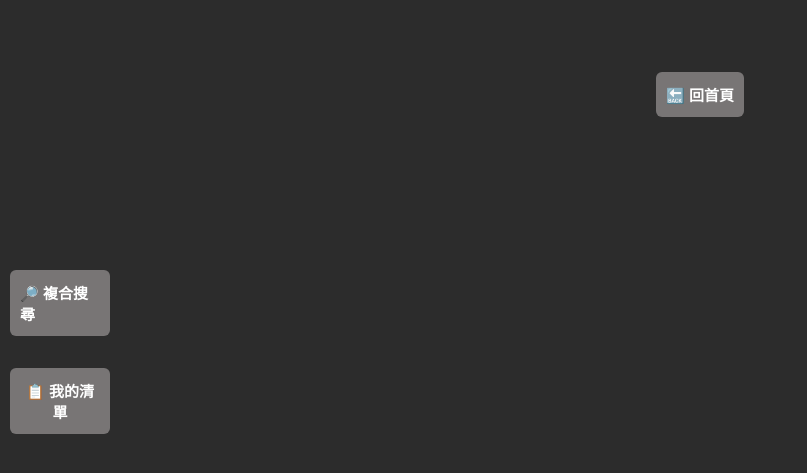
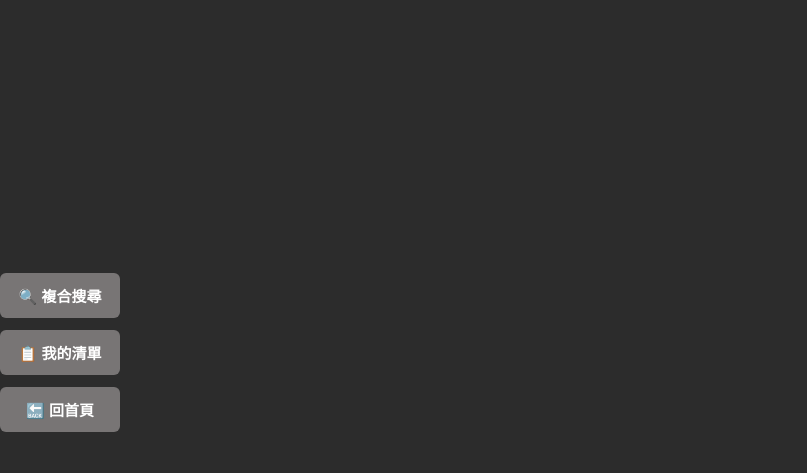
Before and after one commit to Changyenhsun/database_system_project, a Flask app: template templates/recommend.html in a window 1280 px wide. Shown: the part 48-521 px from the top of the page, without its empty margins (0-807 px from the left). Run offline with Flask 3, Linux system fonts and the light colour scheme; the template is opened without the code that fills it, so the values that code supplies are empty.

Commit message:
修改按鈕形式

```diff
--- a/static/style.css
+++ b/static/style.css
@@ -166,32 +166,21 @@
     margin: 0;
 }
 
-.back-link {
+.sidebar-button {
     display: block;
-    margin: 40px auto 0;
-    color: #fff;
-    text-decoration: none;
-    font-weight: bold;
-    background-color: #787575;
-    border-radius: 6px;
-    font-size: 15px;
-    text-align: center;
-    width: fit-content;
-    padding: 12px 10px;
-}
-
-.search-link {
-    display: inline-block;
-    background-color: #787575;
-    color: #fff;
-    text-decoration: none;
     padding: 12px 10px;
     border-radius: 6px;
     font-weight: bold;
     font-size: 15px;
+    background-color: #787575;
+    color: #fff;
+    text-align: center;
+    text-decoration: none;
+    width: 100px;
+    transition: background-color 0.2s ease;
 }
 
-.search-link:hover {
+.sidebar-button:hover {
     background-color: #505050;
 }
 
@@ -224,24 +213,6 @@
     padding-left: 0;
     margin-left: 0;
 }
-
-.mylist-link {
-    padding: 12px 10px;
-    border-radius: 6px;
-    font-weight: bold;
-    font-size: 15px;
-    display: block;
-    margin-top: 20px;
-    text-align: center;
-    background-color: #787575;
-    color: #fff;
-    text-decoration: none;
-}
-
-.mylist-link:hover {
-    background-color: #505050;
-}
-
 
 #clear-list-btn {
     margin-top: 20px;
--- a/templates/mylist.html
+++ b/templates/mylist.html
@@ -8,7 +8,7 @@
 </head>
 <body class="recommend-page">
     <div class="recommend-sidebar">
-        <a class="back-link" href="/">🔙 回首頁</a>
+        <a class="sidebar-button" href="/">🔙 回首頁</a>
     </div>
 
     <div class="recommend-content">
--- a/templates/recommend.html
+++ b/templates/recommend.html
@@ -6,12 +6,14 @@
     <link rel="stylesheet" href="{{ url_for('static', filename='style.css') }}">
 </head>
 <body class="recommend-page">
+    <!-- 左側欄 -->
     <div class="recommend-sidebar">
-            <a class="search-link" href="{{ url_for('complex_search') }}">🔎 複合搜尋</a>
-            <a class="mylist-link" href="{{ url_for('my_list_page') }}">📋 我的清單</a>
-
+        <a class="sidebar-button" href="{{ url_for('complex_search') }}">🔍 複合搜尋</a>
+        <a class="sidebar-button" href="{{ url_for('my_list_page') }}">📋 我的清單</a>
+        <a class="sidebar-button" href="/">🔙 回首頁</a>
     </div>
 
+    <!-- 右側內容 -->
     <div class="recommend-content">
         <div class="recommend-header">
             <h1>歡迎 {{ username }}！以下是你的推薦結果 🎉</h1>
@@ -25,23 +27,32 @@
                             {% if mood == 'Happy' %}😄{% elif mood == 'Angry' %}😡{% elif mood == 'Sad' %}😢{% endif %}
                             {{ mood }} 時的推薦
                         </h2>
-                        <ul>
-                            {% for drama in dramas %}
-                                <li>
+
+                        {% set grouped = {} %}
+                        {% for d in dramas %}
+                            {% set _ = grouped.setdefault(d.GenreName, []).append(d) %}
+                        {% endfor %}
+
+                        {% for genre, group in grouped.items() %}
+                            <div class="genre-block">
+                                <strong>{{ genre }}</strong><br>
+                                {% for drama in group %}
                                     <label class="drama-option">
                                         <input type="checkbox" class="drama-checkbox" data-title="{{ drama.Title }}" data-genre="{{ drama.GenreName }}">
                                         <span class="custom-circle"></span>
-                                        {{ drama.Title }}（{{ drama.GenreName }}）
-                                    </label>
-                                </li>
-                            {% endfor %}
-                        </ul>
+                                        {{ drama.Title }}
+                                    </label><br>
+                                {% endfor %}
+                                <br> <!-- 空一行 -->
+                            </div>
+                        {% endfor %}
                     </div>
                 {% endfor %}
             </div>
-            <a class="back-link" href="/">🔙 回首頁</a>
         </main>
     </div>
+
+    <!-- JS -->
     <script src="{{ url_for('static', filename='recommend.js') }}"></script>
 </body>
 </html>
--- a/templates/search.html
+++ b/templates/search.html
@@ -11,7 +11,7 @@
         <!-- 左側欄 -->
         <div class="search-sidebar">
             <div class="sidebar-buttons">
-                <a class="back-link" href="/">🔙 回首頁</a>
+                <a class="sidebar-button" href="/">🔙 回首頁</a>
             </div>
         </div>
 
--- a/templates/search_result.html
+++ b/templates/search_result.html
@@ -9,8 +9,8 @@
     <div class="search-layout">
         <div class="search-sidebar">
             <div class="sidebar-buttons">
-                <a class="back-link" href="/">🔙 回首頁</a>
-                <a class="back-link" href="/search">🔁 再搜尋</a>
+                <a class="sidebar-button" href="/">🔙 回首頁</a>
+                <a class="sidebar-button" href="/search">🔁 再搜尋</a>
             </div>
         </div>
 
```
